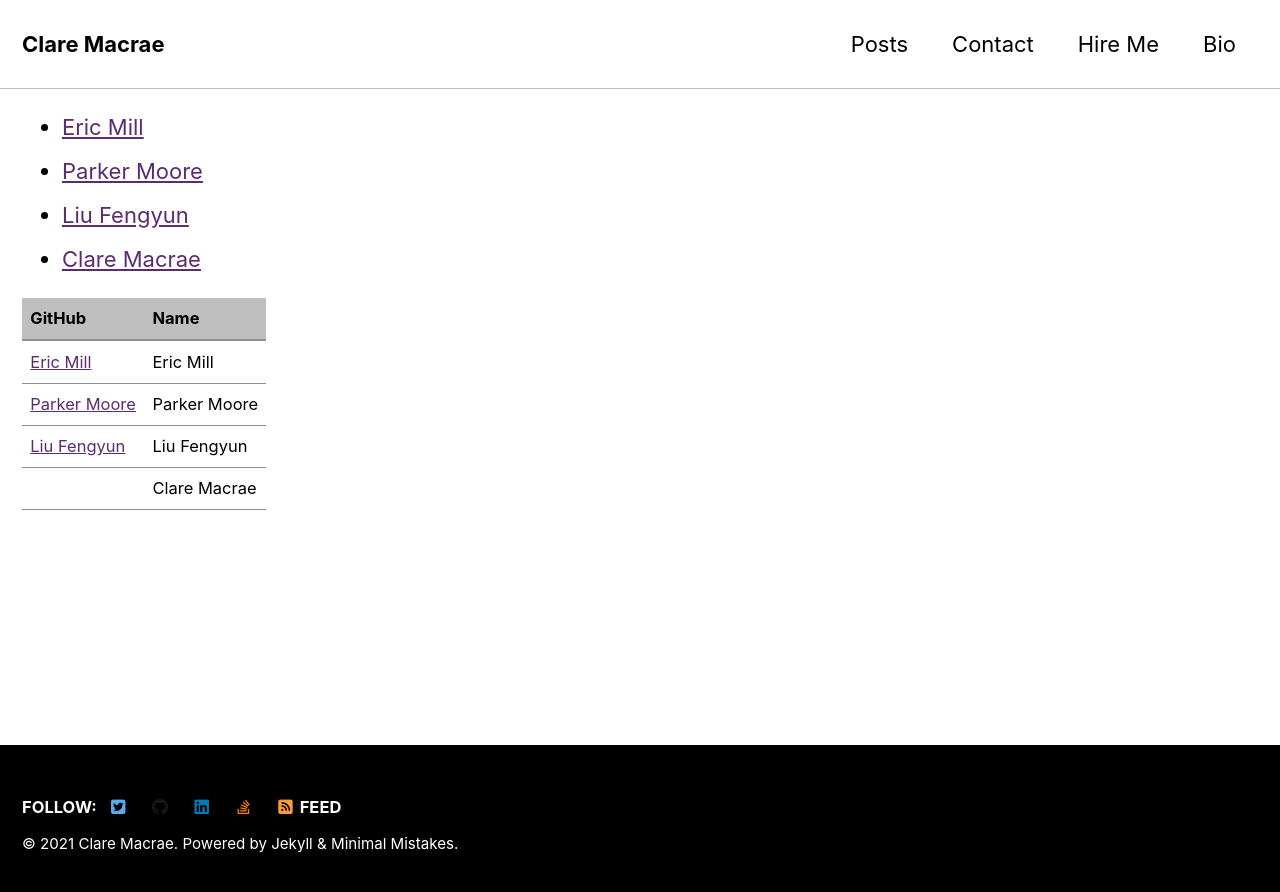
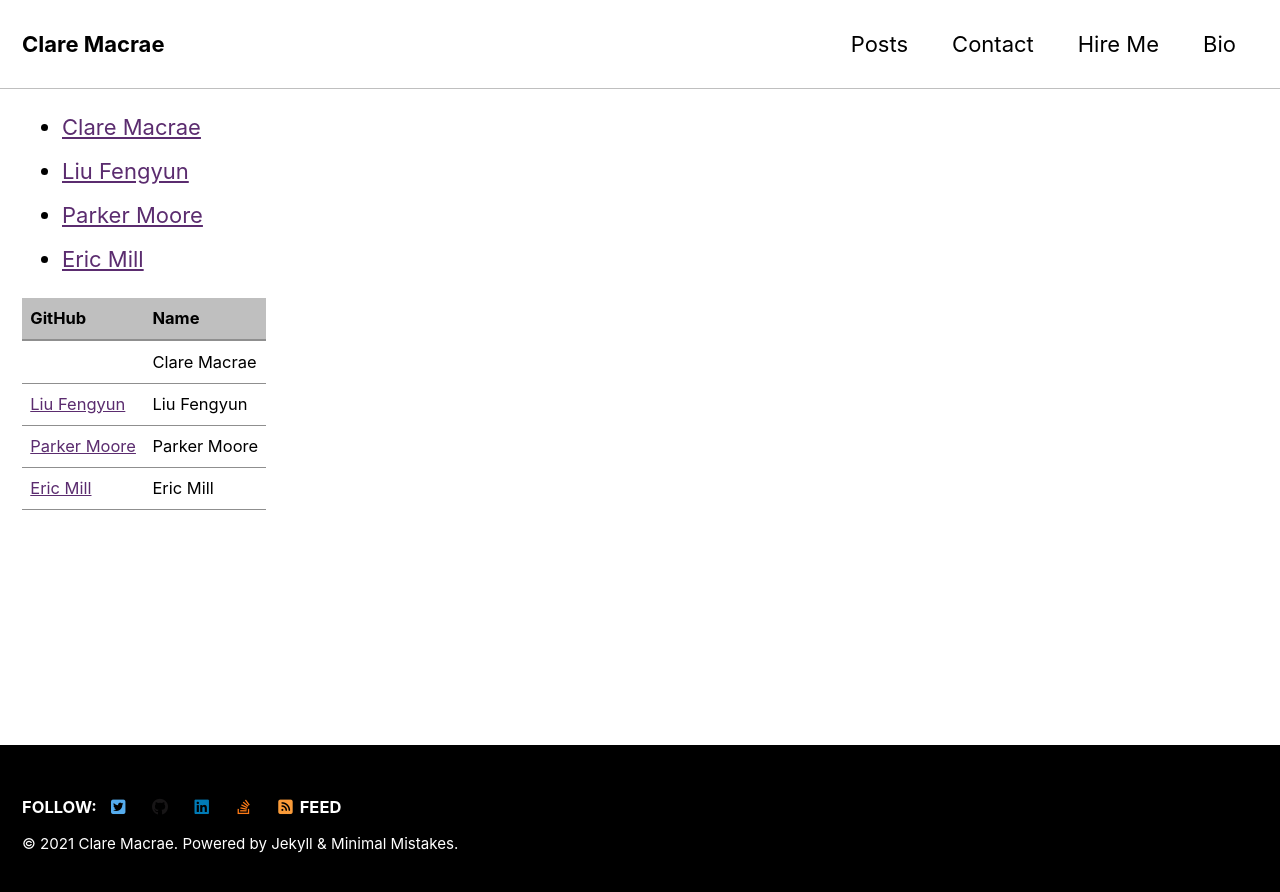
Before and after one commit to claremacrae/claremacrae.github.io, a Jekyll site: the page built from conferences/data_test_yml.md, in a window 1280 px wide. Shown: the top 892 px of the page. Built offline with Jekyll 4.4.1, drawn with Linux system fonts in a browser that asks for light colours; cached includes are drawn as plain includes; nearby versions of some CDN libraries.

Commit message:
Sort table by name

```diff
--- a/_layouts/data_test_yml.html
+++ b/_layouts/data_test_yml.html
@@ -5,8 +5,10 @@
 
 <div id="main" role="main">
 
+  {% assign sorted = site.data.members_yml | sort_natural: 'Name' %}
+
 <ul>
-{% for member in site.data.members_yml %}
+{% for member in sorted %}
   <li>
     <a href="https://github.com/{{ member.github }}">
       {{ member.name }}
@@ -24,7 +26,7 @@
     </tr>
     </thead>
 
-    {% for member in site.data.members_yml %}
+    {% for member in sorted %}
     <tr>
       <td>
         {% if member.github %}<a href="https://github.com/{{ member.github }}">{{ member.name }}</a>{% endif %}
```
